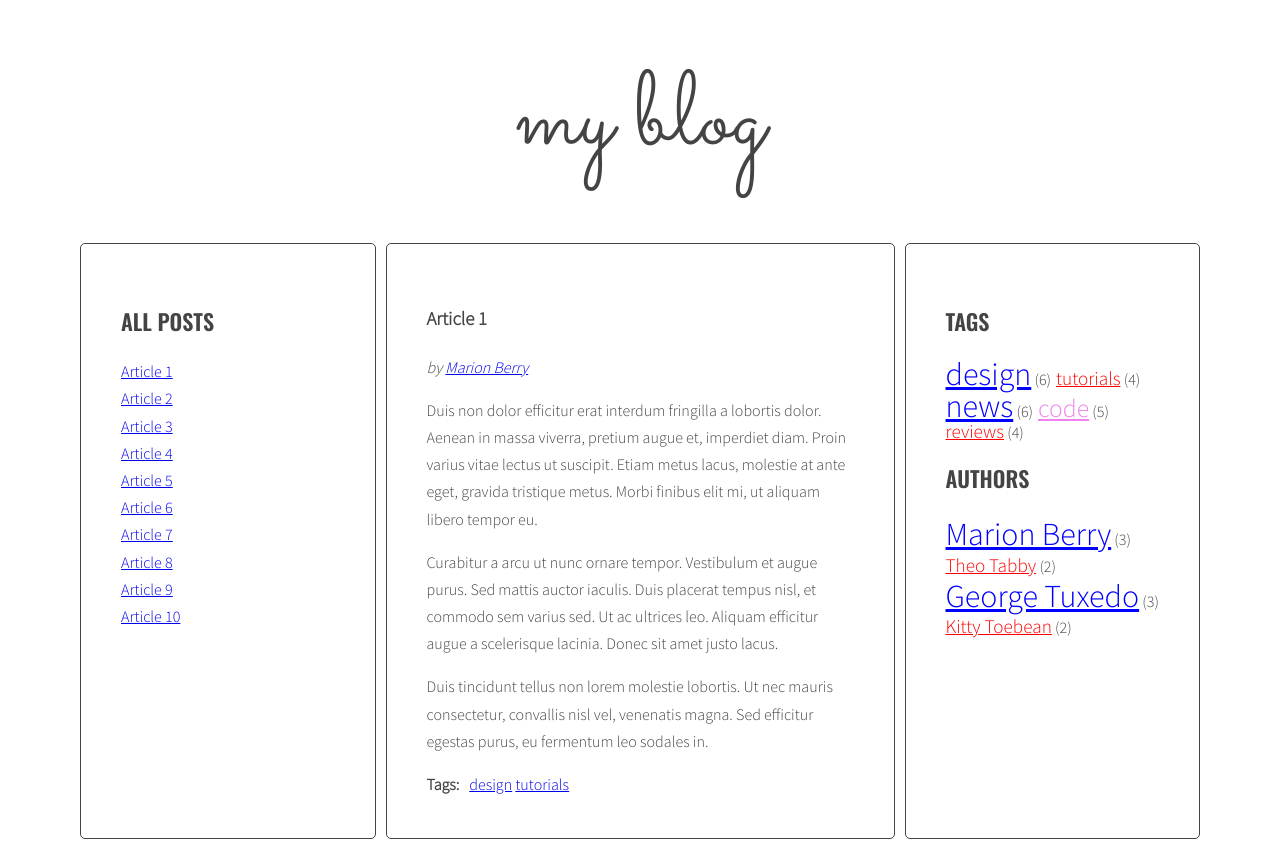
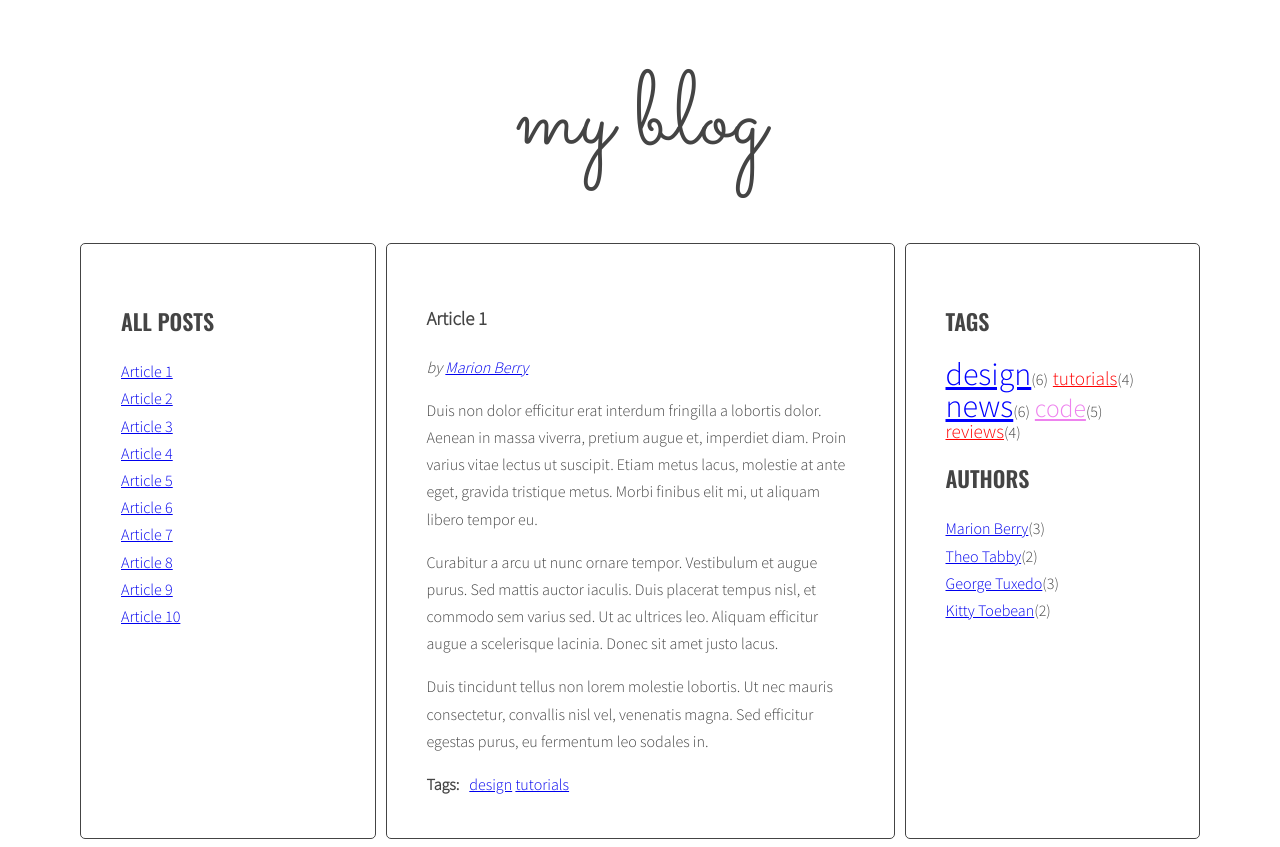
Before and after one commit to Vincerre/javascript-blog, a website: page index.html in a window 1280 px wide. Drawn offline with nearby package versions, Linux system fonts and the light colour scheme.

Commit message:
task 7 final

```diff
--- a/index.html
+++ b/index.html
@@ -169,6 +169,26 @@
         </main>
       </div>
     </div>
+  <script id="template-article-link" type="text/x-handlebars-template">
+    <li><a href="#{{ id }}"><span>{{ title }}</span></a></li>
+  </script>
+  <script id="template-tag-link" type="text/x-handlebars-template">
+    <li><a href="#tag-{{ id }}"><span>{{ title }}</span></a></li>
+  </script>
+  <script id="template-author-link" type="text/x-handlebars-template">
+    by <a href="#author-{{ id }}"><span>{{ title }}</span></a>
+  </script>
+  <script id="template-tag-cloud-link" type="text/x-handlebars-template">
+    {{#each tags}}
+    <li><a class="tag-size-{{ className }}" href="#tag-{{ tag }}">{{ tag }}</a>({{ count }})</li>
+    {{/each}}
+  </script>
+  <script id="template-author-cloud-link" type="text/x-handlebars-template">
+    {{#each tags}}
+    <li><a href="#author-{{ author }}">{{ author }}</a>({{ count }})</li>
+    {{/each}}
+  </script>
+  <script src="https://cdnjs.cloudflare.com/ajax/libs/handlebars.js/4.1.0/handlebars.min.js"></script>
 	<script src="js/script.js"></script>
 </body>
 </html>
--- a/js/script.js
+++ b/js/script.js
@@ -1,30 +1,29 @@
 'use strict';
+
+const templates = {
+  articleLink: Handlebars.compile(document.querySelector('#template-article-link').innerHTML),
+  tagLink: Handlebars.compile(document.querySelector('#template-tag-link').innerHTML),
+  authorLink: Handlebars.compile(document.querySelector('#template-author-link').innerHTML),
+  tagCloudLink: Handlebars.compile(document.querySelector('#template-tag-cloud-link').innerHTML),
+  authorCloudLink: Handlebars.compile(document.querySelector('#template-author-cloud-link').innerHTML),
+};
+
+
 
 const titleClickHandler = function(event){
   event.preventDefault();
   const clickedElement = this;
-
-  /* [DONE] remove class 'active' from all article links  */
   const activeLinks = document.querySelectorAll('.titles a.active');
   for(let activeLink of activeLinks){
     activeLink.classList.remove('active');
   }
-  /* [Done] add class 'active' to the clicked link */
   clickedElement.classList.add('active');
-
-  /* [DONE] remove class 'active' from all articles */
   const activeArticles = document.querySelectorAll('.posts article.active');
-
   for(let activeArticle of activeArticles){
     activeArticle.classList.remove('active');
   }
-  /* [DONE] get 'href' attribute from the clicked link */
   const articleSelector = clickedElement.getAttribute('href');
-
-  /* [DONE] find the correct article using the selector (value of 'href' attribute) */
   const targetArticle = document.querySelector(articleSelector);
-
-  /* [DONE] add class 'active' to the correct article */
   targetArticle.classList.add('active');
 };
 
@@ -41,36 +40,22 @@ const optArticleSelector = '.post',
 
 
 function generateTitleLinks(customSelector = ''){
-
-  /* remove contents of titleList */
   const titleList = document.querySelector(optTitleListSelector);
   function clearMessages(){
     titleList.innerHTML = '';
   }
   clearMessages();
-
-  /* for each article */
   const articles = document.querySelectorAll(optArticleSelector + customSelector);
-
   let html = '';
   for(let article of articles){
-
-    /* get the article id */
     const articleId = article.getAttribute('id');
-    /* find the title element */
-
-    /* get the title from the title element */
     const articleTitle = article.querySelector(optTitleSelector).innerHTML;
-
-    /* create HTML of the link */
-    const linkHTML = '<li><a href="#' + articleId + '"><span>' + articleTitle + '</span></a></li>';
-
-    /* insert link into titleList */
+    const linkHTMLData = {id: articleId, title: articleTitle};
+    const linkHTML = templates.articleLink(linkHTMLData);
     html = html + linkHTML;
   }
   titleList.innerHTML = html;
   const links = document.querySelectorAll('.titles a');
-
   for(let link of links){
     link.addEventListener('click', titleClickHandler);
   }
@@ -98,106 +83,61 @@ function calculateTagClass(count, params){
 }
 
 function generateTags(){
-  /* [NEW] create a new variable allTags with an empty object */
   let allTags = {};
-
-  /* find all articles */
   const articles = document.querySelectorAll(optArticleSelector);
-  /* START LOOP: for every article: */
   for(let article of articles){
-    /* find tags wrapper */
     const tagWrapper = article.querySelector(optArticleTagsSelector);
-    /* make html variable with empty string */
     let html = '';
-    /* get tags from data-tags attribute */
     const articleTags = article.getAttribute('data-tags');
-    /* split tags into array */
     const articleTagsArray = articleTags.split(' ');
-    /* START LOOP: for each tag */
     for(let tag of articleTagsArray){
-    /* generate HTML of the link */
-      const linkHTML = '<li><a href="#tag-' + tag + '"><span>' + tag + '</span></a></li>';
-      /* add generated code to html variable */
+      const linkHTMLData = {id: tag, title: tag};
+      const linkHTML = templates.tagLink(linkHTMLData);
       html = html + ' ' + linkHTML;
-
-      /* [NEW] check if this link is NOT already in allTags */
       if(!allTags[tag]) {
-        /* [NEW] add generated code to allTags object */
         allTags[tag] = 1;
       } else {
         allTags[tag]++;
       }
-      /* END LOOP: for each tag */
     }
-    /* insert HTML of all the links into the tags wrapper */
     tagWrapper.innerHTML = html;
-
-    /* END LOOP: for every article: */
   }
-  /* [NEW] find list of tags in right column */
   const tagList = document.querySelector(optTagsListSelector);
-  /* [NEW] create variable for all links HTML code */
-
   const tagsParams = calculateTagsParams(allTags);
   console.log('tagsParams:', tagsParams);
-  let allTagsHTML = '';
-  /* [NEW] START LOOP: for each tag in allTags: */
+  const allTagsData = {tags: []};
   for(let tag in allTags){
-  /* [NEW] generate code of a link and add it to allTagsHTML */
-    const tagLinkHTML = optCloudClassPrefix + calculateTagClass(allTags[tag], tagsParams);
-    allTagsHTML += '<li><a class="' + tagLinkHTML + '" href="#tag-' + tag + '">' + tag + '</a>' + ' ' +'(' + allTags[tag] + ')</li>';
+    allTagsData.tags.push({
+      tag: tag,
+      count: allTags[tag],
+      className: calculateTagClass(allTags[tag], tagsParams)
+    });
   }
-
-  /* [NEW] END LOOP: for each tag in allTags: */
-  /*[NEW] add HTML from allTagsHTML to tagList */
-  tagList.innerHTML = allTagsHTML;
+  tagList.innerHTML = templates.tagCloudLink(allTagsData);
+  console.log(allTagsData);
 }
 generateTags();
 
 function tagClickHandler(event){
   event.preventDefault();
   const clickedElement = this;
-
-  /* [DONE] make a new constant "href" and read the attribute "href" of the clicked element */
   const href = clickedElement.getAttribute('href');
-
-  /* [DONE] make a new constant "tag" and extract tag from the "href" constant */
   const tag = href.replace('#tag-', '');
-
-  /* [DONE] find all tag links with class active */
   const activeTags = document.querySelectorAll('a.active[href^="#tag-"]');
-
-  /* START LOOP: for each active tag link */
   for(let activeTag of activeTags){
-
-    /* remove class active */
     activeTag.classList.remove('active');
-
-  /* END LOOP: for each active tag link */
   }
-  /* [DONE] find all tag links with "href" attribute equal to the "href" constant */
   const tagLinks = document.querySelectorAll('a[href="' + href + '"]');
-
-  /* START LOOP: for each found tag link */
   for(let tagLink of tagLinks){
-
-    /* add class active */
     tagLink.classList.add('active');
-
-  /* END LOOP: for each found tag link */
   }
-  /* execute function "generateTitleLinks" with article selector as argument */
   generateTitleLinks('[data-tags~="' + tag + '"]');
 }
 
 function addClickListenersToTags(){
-  /* find all links to tags */
   const links = document.querySelectorAll('a[href^="#tag-"]');
-  /* START LOOP: for each link */
   for(let link of links){
-    /* add tagClickHandler as event listener for that link */
     link.addEventListener('click', tagClickHandler);
-  /* END LOOP: for each link */
   }
 }
 
@@ -206,7 +146,6 @@ addClickListenersToTags();
 function generateAuthors(){
   let allAuthors = {};
   const articles = document.querySelectorAll(optArticleSelector);
-
   for(let article of articles){
     const authorWrapper = article.querySelector(optAuthorSelector);
     let html = '';
@@ -214,7 +153,8 @@ function generateAuthors(){
     const articleAuthorArray = articleAuthor.split('-');
     console.log(articleAuthorArray);
     for(let author of articleAuthorArray){
-      const linkHTML = 'by <a href="#author-' + articleAuthor + '"><span>' + articleAuthor + '</span></a>';
+      const linkHTMLData = {id: articleAuthor, title: articleAuthor};
+      const linkHTML = templates.authorLink(linkHTMLData);
       html = linkHTML;
       if(!allAuthors[author]){
         allAuthors[author] = 1;
@@ -225,13 +165,14 @@ function generateAuthors(){
     authorWrapper.innerHTML = html;
   }
   const authorList = document.querySelector(optAuthorsListSelector);
-  const authorsParams = calculateTagsParams(allAuthors);
-  let allAuthorsHTML = '';
+  const allAuthorsData = {tags: []};
   for(let author in allAuthors){
-    const authorLinkHTML = optCloudClassPrefix + calculateTagClass(allAuthors[author], authorsParams);
-    allAuthorsHTML += '<li><a class="' + authorLinkHTML + '" href="#author-' + author + '">' + author + '</a>' + ' ' +'(' + allAuthors[author] + ')</li>';
+    allAuthorsData.tags.push({
+      author: author,
+      count: allAuthors[author],
+    });
   }
-  authorList.innerHTML = allAuthorsHTML;
+  authorList.innerHTML = templates.authorCloudLink(allAuthorsData);
 }
 
 generateAuthors();
--- a/sass/style.scss
+++ b/sass/style.scss
@@ -92,13 +92,10 @@ body {
 }
 
 /* Authors */
-.authors {
-  display: flex;
-  flex-wrap: wrap;
-}
+
 .authors {
   li {
-  line-height: 1.2;
+  line-height: 1.7;
   }
 }
 
```
Also changed, not shown: .eslintrc.json, css/style.css, 1 other file.
